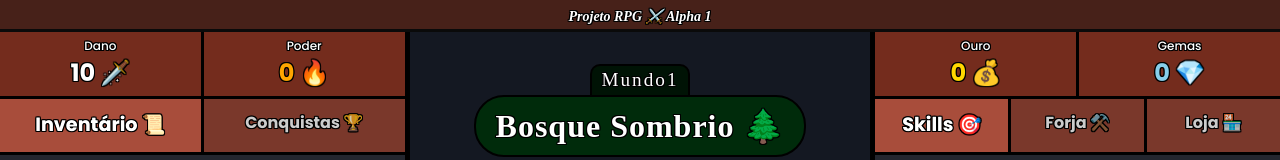
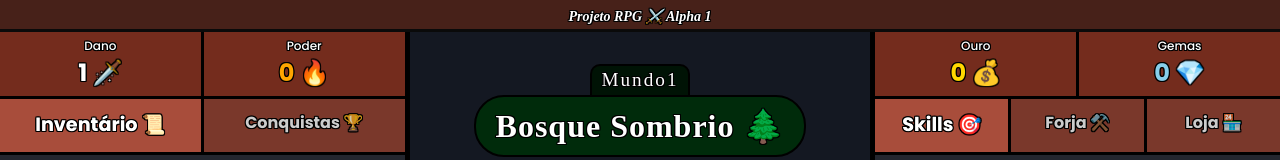
Before and after one commit to bigjujas/projetorpg, a React (Vite) app: page / in a window 1280 px wide. Shown: the top 160 px of the page. Built offline with nearby package versions, Linux system fonts and the light colour scheme; a web font is replaced by a local one.

Commit message:
back to normal dmg

```diff
--- a/src/App.tsx
+++ b/src/App.tsx
@@ -39,8 +39,8 @@ export const App = () => {
 
   // dano e poder
 
-  const finalDamage = ((playerDamage + currentWeapon.damage) * currentArmor.damage) * 10
-  const finalPower = ((currentWeapon.power) * currentArmor.power) * 10
+  const finalDamage = ((playerDamage + currentWeapon.damage) * currentArmor.damage)
+  const finalPower = ((currentWeapon.power) * currentArmor.power)
 
   // Tabs
 
```
